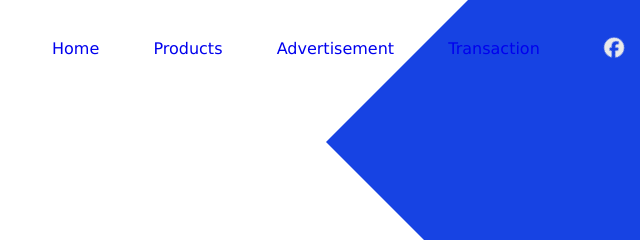
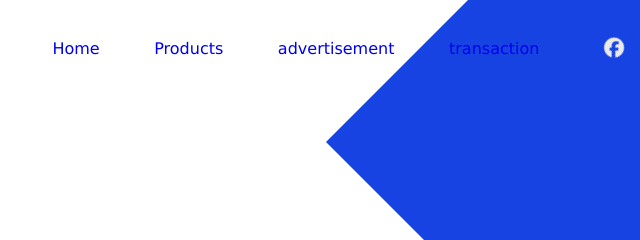
Before and after one commit to signal-22/WEB-PROJECT-2024, a plain HTML site: page index.html in a window 1280 px wide. Shown: the top 240 px of the page, 442-1082 px from the left. Drawn offline with Linux system fonts and the light colour scheme.

Commit message:
Update index.html

```diff
--- a/index.html
+++ b/index.html
@@ -16,8 +16,8 @@
                 <a href="" class="logo"><h3>ElEGANT CAR DEALERSHIP.</h3></a>
                 <li><a href="index.html">Home</a></li>
                 <li><a href="products.html">Products</a></li>
-                <li><a href="advertisement.html">Advertisement</a></li>
-                <li><a href="transaction.html">Transaction</a></li>
+                <li><a href="advertisement.html">advertisement</a></li>
+                <li><a href="transaction.html">transaction</a></li>
 
             </ul>
                 <ul class="social-link">
```
